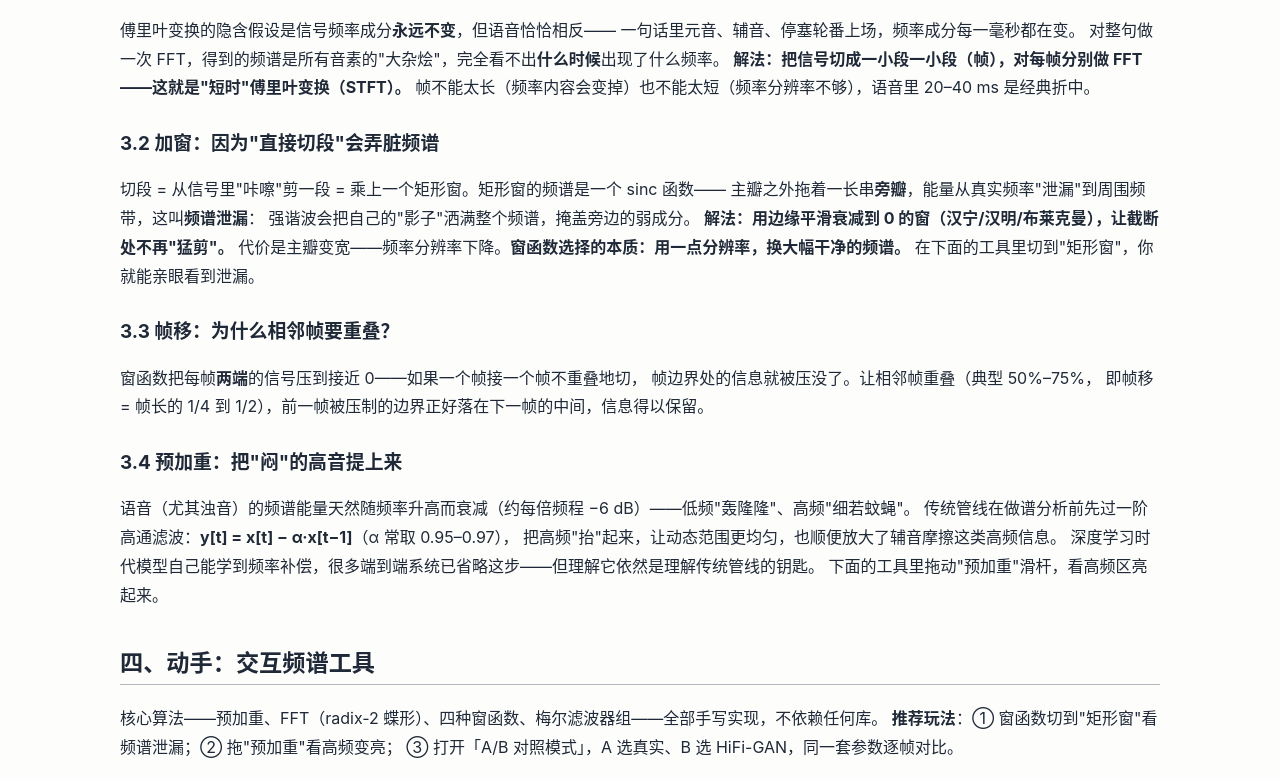
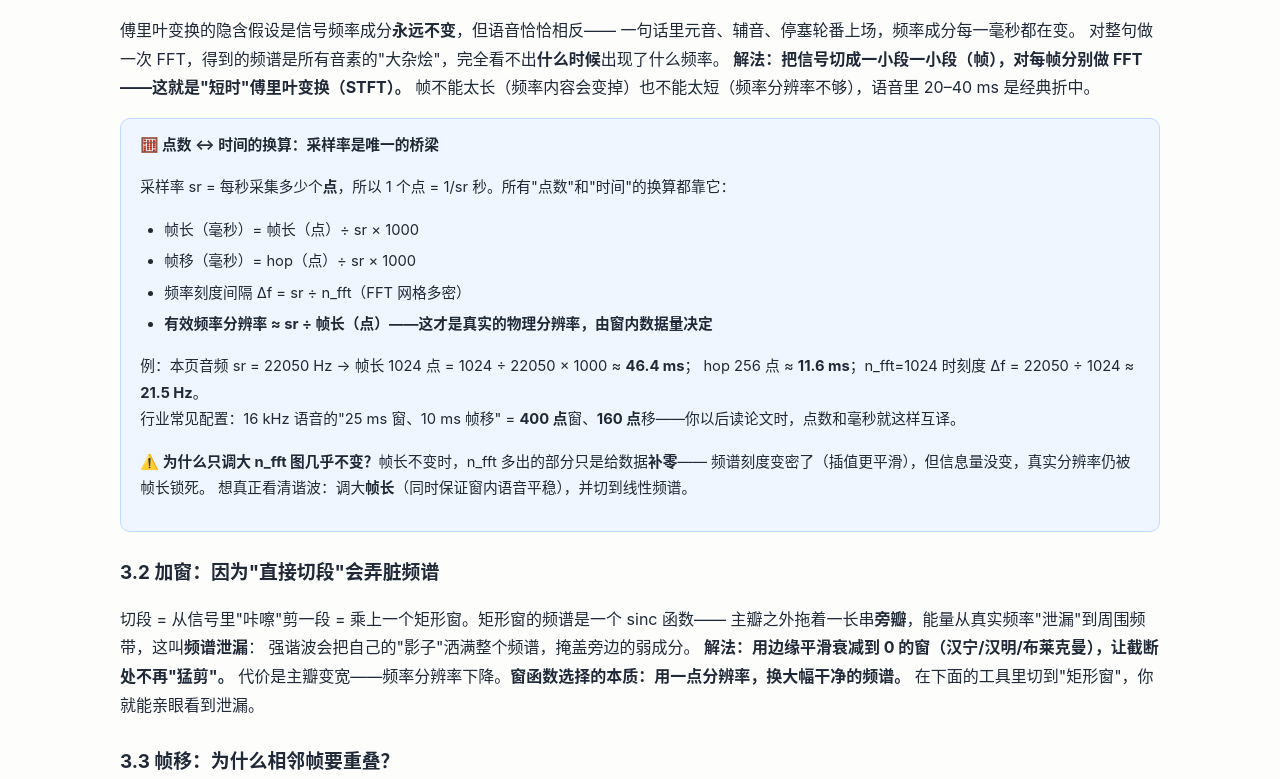
Before and after one commit to ZeitReisendeKairot/ZeitReisendeKairot.github.io, an Astro site: page /visualizer in a window 1280 px wide. Shown: the part 4486-5265 px from the top of the page. Built offline with nearby package versions, Linux system fonts and the light colour scheme; Astro itself is replaced by a stand-in of ours; no server answers.

Commit message:
feat: 采样率换算公式框 + 双Δf读数（刻度vs有效分辨率），回应 n_fft 2048/4096 无差异的疑问

```diff
--- a/src/pages/visualizer.astro
+++ b/src/pages/visualizer.astro
@@ -144,6 +144,27 @@ stft_db = librosa.amplitude_to_db(stft, ref=np.max)
       对整句做一次 FFT，得到的频谱是所有音素的"大杂烩"，完全看不出<b>什么时候</b>出现了什么频率。
       <b>解法：把信号切成一小段一小段（帧），对每帧分别做 FFT——这就是"短时"傅里叶变换（STFT）。</b>
       帧不能太长（频率内容会变掉）也不能太短（频率分辨率不够），语音里 20–40 ms 是经典折中。
+
+    <div class="fbox">
+      <b>🧮 点数 ↔ 时间的换算：采样率是唯一的桥梁</b>
+      <p>采样率 sr = 每秒采集多少个<b>点</b>，所以 1 个点 = 1/sr 秒。所有"点数"和"时间"的换算都靠它：</p>
+      <ul>
+        <li>帧长（毫秒）= 帧长（点）÷ sr × 1000</li>
+        <li>帧移（毫秒）= hop（点）÷ sr × 1000</li>
+        <li>频率刻度间隔 Δf = sr ÷ n_fft（FFT 网格多密）</li>
+        <li><b>有效频率分辨率 ≈ sr ÷ 帧长（点）——这才是真实的物理分辨率，由窗内数据量决定</b></li>
+      </ul>
+      <p>
+        例：本页音频 sr = 22050 Hz → 帧长 1024 点 = 1024 ÷ 22050 × 1000 ≈ <b>46.4 ms</b>；
+        hop 256 点 ≈ <b>11.6 ms</b>；n_fft=1024 时刻度 Δf = 22050 ÷ 1024 ≈ <b>21.5 Hz</b>。<br />
+        行业常见配置：16 kHz 语音的"25 ms 窗、10 ms 帧移" = <b>400 点</b>窗、<b>160 点</b>移——你以后读论文时，点数和毫秒就这样互译。
+      </p>
+      <p>
+        ⚠️ <b>为什么只调大 n_fft 图几乎不变？</b>帧长不变时，n_fft 多出的部分只是给数据<b>补零</b>——
+        频谱刻度变密了（插值更平滑），但信息量没变，真实分辨率仍被帧长锁死。
+        想真正看清谐波：调大<b>帧长</b>（同时保证窗内语音平稳），并切到线性频谱。
+      </p>
+    </div>
     </p>
 
     <h3>3.2 加窗：因为"直接切段"会弄脏频谱</h3>
@@ -235,7 +256,7 @@ stft_db = librosa.amplitude_to_db(stft, ref=np.max)
         </label>
         <label>帧长（窗长）<span id="winlenVal" class="val"></span>
           <input type="range" id="winlenRange" min="128" max="4096" step="64" value="1024" />
-          <span class="hint">每帧取多长的信号；20–40 ms 是语音经典值（见 3.1 节）</span>
+          <span class="hint">真正决定频率分辨率的量：有效Δf ≈ sr÷帧长；帧长(ms) = 帧长(点)÷sr×1000（换算表见 3.1）</span>
         </label>
         <label>n_fft（FFT 点数）<span id="nfftVal" class="val"></span>
           <select id="nfftSel">
@@ -243,11 +264,11 @@ stft_db = librosa.amplitude_to_db(stft, ref=np.max)
             <option selected>1024</option>
             <option>2048</option><option>4096</option>
           </select>
-          <span class="hint">≥ 帧长则补零。越大频率越细（Δf=sr/n_fft）、时间越糊——不确定性原理</span>
+          <span class="hint">FFT 刻度密度（Δf = sr÷n_fft）。超过帧长的部分只是补零插值——帧长不变时调大它，图几乎不变！真实分辨率看帧长</span>
         </label>
         <label>帧移 hop<span id="hopVal" class="val"></span>
           <input type="range" id="hopRange" min="64" max="1024" step="64" value="256" />
-          <span class="hint">相邻帧起点的距离；取帧长 1/4~1/2 保证重叠（见 3.3 节）</span>
+          <span class="hint">帧移(ms) = hop(点)÷sr×1000；取帧长 1/4~1/2 保证重叠（见 3.3 节）</span>
         </label>
       </div>
       <div class="row">
@@ -397,6 +418,16 @@ stft_db = librosa.amplitude_to_db(stft, ref=np.max)
   }
   .lab .howto summary { cursor: pointer; font-weight: 600; }
   .lab .howto li { margin: 0.5rem 0; }
+  /* 公式速算框 */
+  .lab .fbox {
+    background: #eff6ff;
+    border: 1px solid #bfdbfe;
+    border-radius: 10px;
+    padding: 0.8rem 1.2rem;
+    margin: 1rem 0;
+    font-size: 0.92rem;
+  }
+  .lab .fbox li { margin: 0.3rem 0; }
 </style>
 
 <script>
@@ -645,8 +676,9 @@ stft_db = librosa.amplitude_to_db(stft, ref=np.max)
     $('labelB').textContent = 'B：' + AUDIO_NAMES[$('audioBSel').value];
     const ms = performance.now() - t0;
     $('readout').textContent =
-      `预加重 α=${p.preem.toFixed(2)} · 帧长 ${p.winLen} · 窗 ${p.winType} · n_fft ${p.nFft}${p.winLen < p.nFft ? '（补零）' : ''} · hop ${p.hop} · ` +
-      `Δf = ${(sr / p.nFft).toFixed(1)} Hz · Δt = ${((p.hop / sr) * 1000).toFixed(1)} ms · ` +
+      `预加重 α=${p.preem.toFixed(2)} · 窗 ${p.winType} · 帧长 ${p.winLen} 点 (${((p.winLen / sr) * 1000).toFixed(1)} ms) · ` +
+      `n_fft ${p.nFft}${p.winLen < p.nFft ? '（补零）' : ''} · hop ${p.hop} 点 (${((p.hop / sr) * 1000).toFixed(1)} ms) · ` +
+      `刻度Δf = ${(sr / p.nFft).toFixed(1)} Hz · 有效Δf ≈ ${(sr / p.winLen).toFixed(1)} Hz（由帧长决定） · ` +
       `${specA.frames} 帧 × ${specA.db.length} 频带 · 计算${abOn ? '×2' : ''}+绘图 ${ms.toFixed(0)} ms`;
   }
 
```
